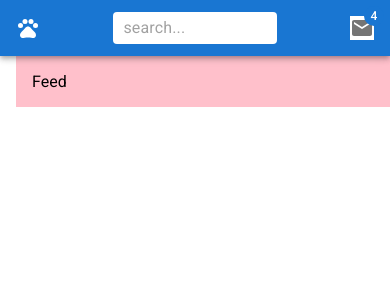
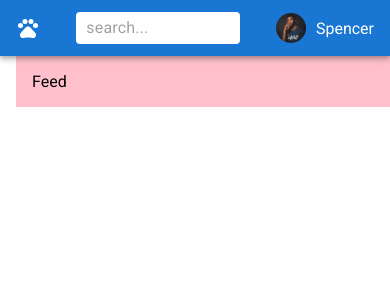
Before and after one commit to ssbbgm/mui-project, a React (Create React App) app: page / in a window 390 px wide. Shown: the top 300 px of the page. Built offline with nearby package versions, Linux system fonts and the light colour scheme.

Commit message:
adding user menu

```diff
--- a/src/Components/Navbar.jsx
+++ b/src/Components/Navbar.jsx
@@ -1,6 +1,7 @@
-import { AppBar, Toolbar, styled, Topography, Typography, Icon, InputBase, Badge } from "@mui/material";
-import { Pets, Mail } from '@mui/icons-material'
-import React from "react";
+import { AppBar, Toolbar, styled, Topography, Typography, Icon, InputBase, Badge, Avatar, Menu, MenuItem} from "@mui/material";
+import { Pets, Mail, Notifications, SettingsInputAntennaTwoTone } from '@mui/icons-material'
+import spencer from '../Images/spencer.jpg';
+import React, { useState } from "react";
 
 const StyledToolbar = styled(Toolbar)({
     display: 'flex',
@@ -15,22 +16,77 @@
 }))
 
 const Icons = styled('div')(({ theme }) => ({
-    backgroundColor: 'white'
+   display: 'none',
+   gap: '20px',
+   alignItems: 'center',
+   [theme.breakpoints.up('sm')]:{
+     display: 'flex'
+   }
 }))
 
+const UserBox = styled('div')(({ theme }) => ({
+    display: 'flex',
+    gap: '10px',
+    alignItems: 'center',
+    [theme.breakpoints.up('sm')]:{
+        display: 'none'
+    }
+ }))
+
 const Navbar = () => {
+    const[open, setOpen] = useState(false);
+
     return (
         <AppBar position='sticky'>
             <StyledToolbar>
-                <Typography variant="h6" sx={{ display: {xs: 'none', sm: 'block'}}}>LAMA DEV</Typography>
+                <Typography
+                    variant="h6"
+                    sx={{ display: {xs: 'none', sm: 'block'}}}
+                >
+                    LAMA DEV
+                </Typography>
                 <Pets sx={{ display: {xs: 'block', sm: 'none'}}}/>
                 <Search><InputBase placeholder="search..."/></Search>
                 <Icons>
-                    <Badge badgeContent={4} color="primary">
-                        <Mail color="action" />
+                    <Badge badgeContent={4} color="error">
+                        <Mail />
                     </Badge>
+                    <Badge badgeContent={2} color="error">
+                        <Notifications />
+                    </Badge>
+                    <Avatar
+                        sx={{width: 30, height: 30}}
+                        src={spencer}
+                        onClick={(e) => setOpen(true)}
+                    />
                 </Icons>
+                <UserBox>
+                    <Avatar
+                        sx={{width: 30, height: 30}}
+                        src={spencer}
+                        onClick={(e) => setOpen(true)}
+                    />
+                    <Typography variant='span'>Spencer</Typography>
+                </UserBox>
             </StyledToolbar>
+            <Menu
+                id="demo-positioned-menu"
+                aria-labelledby="demo-positioned-button"
+                open={open}
+                onClose={(e) => setOpen(false)}
+                anchorOrigin={{
+                vertical: 'top',
+                horizontal: 'right',
+                }}
+                transformOrigin={{
+                vertical: 'top',
+                horizontal: 'right',
+                }}
+            >
+                <MenuItem >Profile</MenuItem>
+                <MenuItem >My account</MenuItem>
+                <MenuItem >Logout</MenuItem>
+            </Menu>
         </AppBar>
     )
 };
```
Also changed, not shown: src/Images/spencer.jpg (added).
